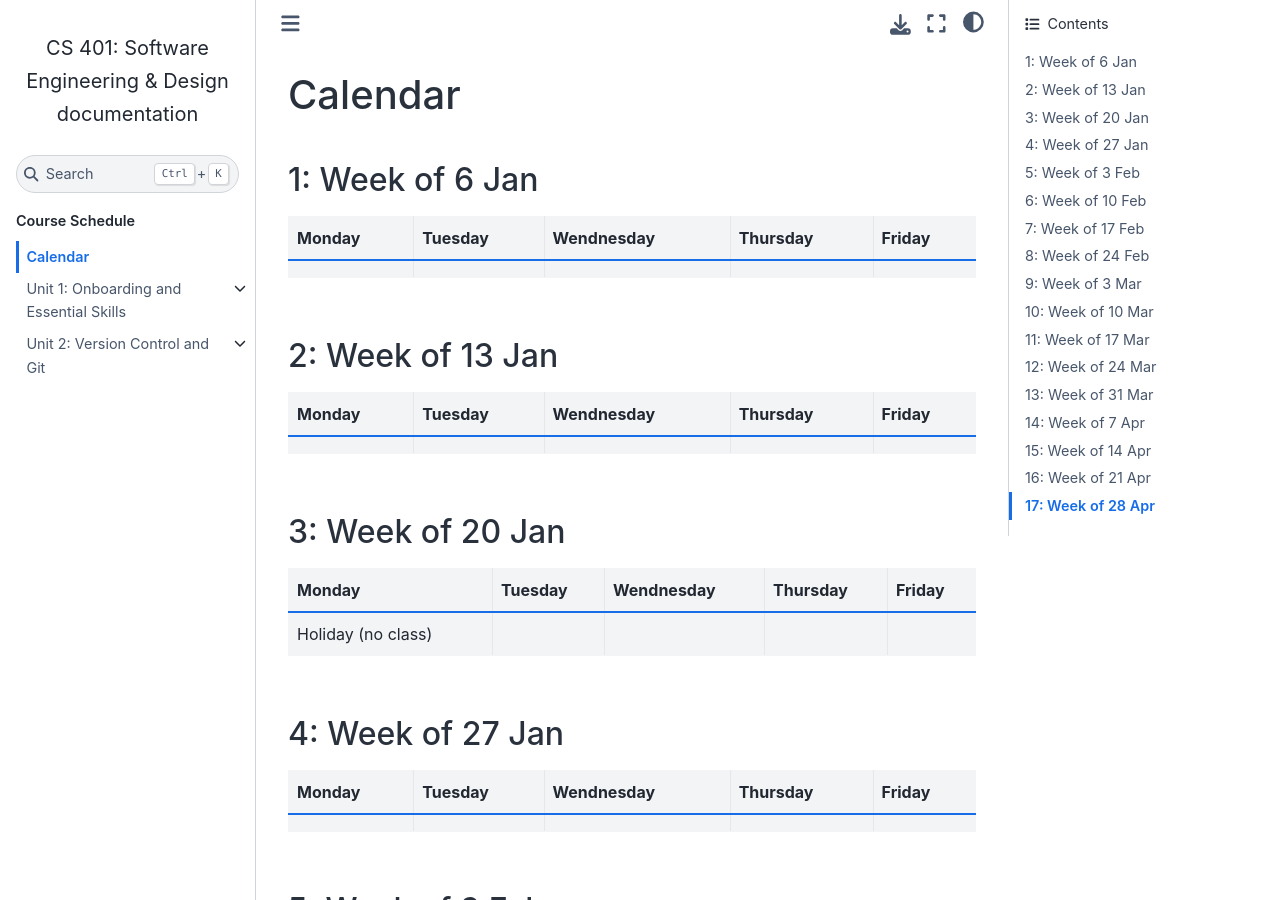
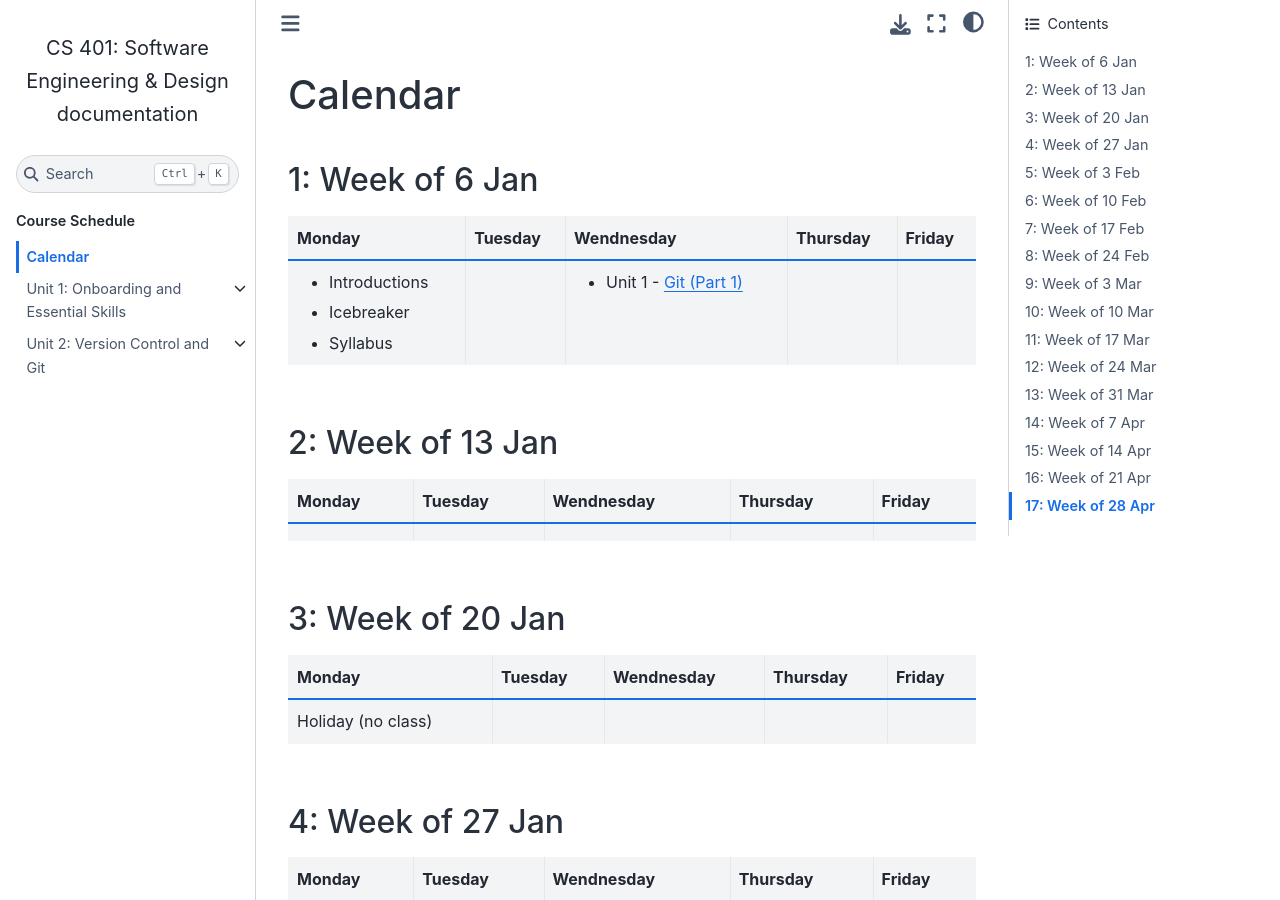
Before and after one commit to kristynnish/cs401, a Sphinx documentation site: the page built from docs/calendar.rst, in a window 1280 px wide and 900 px high. Built offline with Sphinx 7.4.7 and the Sphinx Book theme 1.1.4, drawn with Linux system fonts in a browser that asks for light colours; pages that are not in the unit, such as notebooks, are missing from menus.

Commit message:
update calendar

```diff
--- a/docs/calendar.rst
+++ b/docs/calendar.rst
@@ -3,11 +3,13 @@ Calendar
 
 1: Week of 6 Jan
 -----------------
-+------------+------------+------------+------------+------------+
-| Monday     | Tuesday    | Wendnesday | Thursday   | Friday     |
-+============+============+============+============+============+
-|            |            |            |            |            |
-+------------+------------+------------+------------+------------+
++-----------------+------------+---------------------------------------------------------------------------------------------------+------------+------------+
+| Monday          | Tuesday    | Wendnesday                                                                                        | Thursday   | Friday     |
++=================+============+===================================================================================================+============+============+
+| * Introductions |            | * Unit 1 - `Git (Part 1) <https://cs401.readthedocs.io/en/latest/unit02/version_control_1.html>`_ |            |            |
+| * Icebreaker    |            |                                                                                                   |            |            |
+| * Syllabus      |            |                                                                                                   |            |            |
++-----------------+------------+---------------------------------------------------------------------------------------------------+------------+------------+
 
 2: Week of 13 Jan
 -----------------
```
